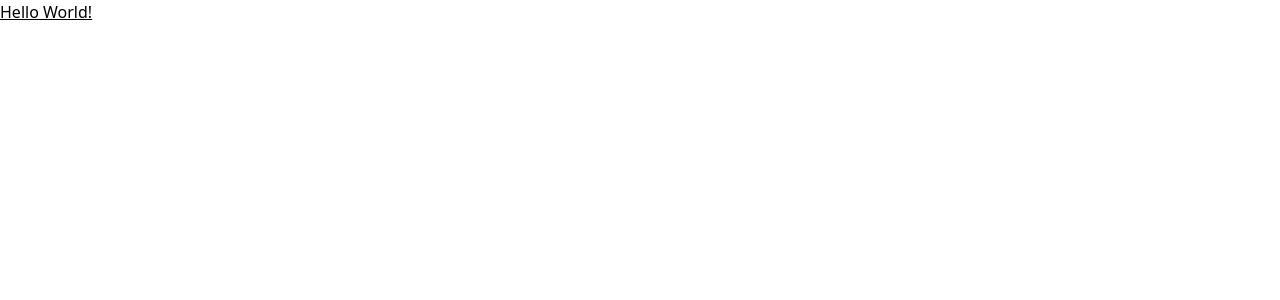
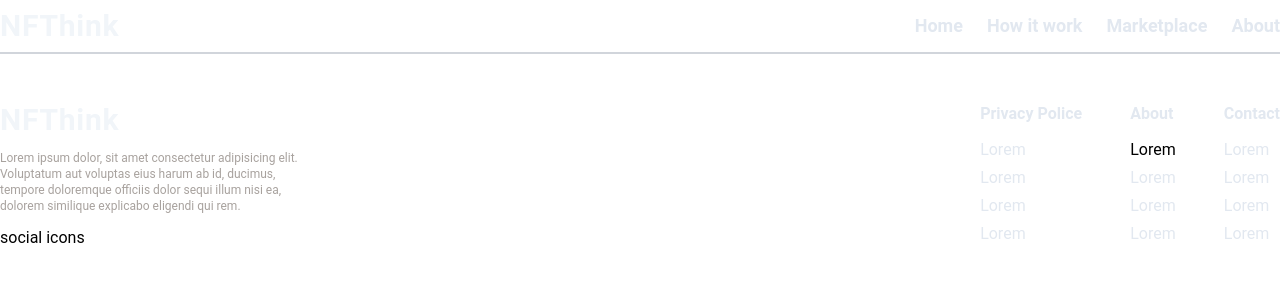
Before and after one commit to volpatocode/next-tailwind, a Next.js app: page / in a window 1280 px wide. Shown: the top 300 px of the page. Built offline with nearby package versions, Linux system fonts and the light colour scheme.

Commit message:
change: roboto as main font

```diff
--- a/src/pages/index.tsx
+++ b/src/pages/index.tsx
@@ -1,4 +1,7 @@
 import Head from "next/head";
+import Logo from "../components/Logo";
+import Navbar from "../components/Navbar";
+import Footer from "../components/Footer";
 
 export default function Home() {
   return (
@@ -8,9 +11,8 @@
         <meta name="description" content="Generated by create next app" />
       </Head>
 
-      <div>
-        <h1 className="underline"> Hello World!</h1>
-      </div>
+      <Navbar />
+      <Footer />
     </>
   );
 }
--- a/src/styles/globals.css
+++ b/src/styles/globals.css
@@ -1,11 +1,14 @@
 @tailwind base;
 @tailwind components;
 @tailwind utilities;
+
+@import url("https://fonts.googleapis.com/css2?family=Roboto&display=swap");
 
 * {
   padding: 0;
   margin: 0;
   box-sizing: border-box;
+  font-family: "Roboto", sans-serif;
 }
 
 a {
@@ -19,6 +22,6 @@
   }
   body {
     color: white;
-    background: #0d0d0d;
+    background: black;
   }
 }
```
